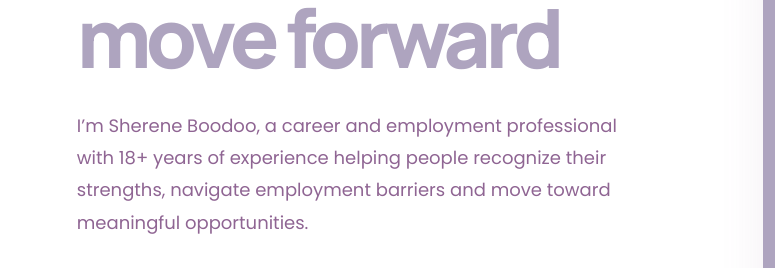
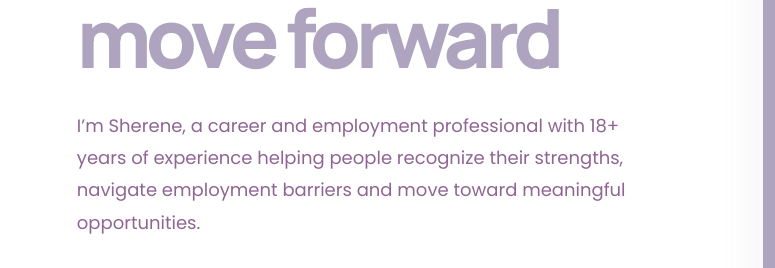
Before and after one commit to themochalabs/sherene-connects, a plain HTML site: page index.html in a window 1280 px wide. Shown: the part 308-576 px from the top of the page, 0-775 px from the left. Drawn offline with Linux system fonts and the light colour scheme.

Commit message:
Update name hero section index.html
Updated name hero section into description

```diff
--- a/index.html
+++ b/index.html
@@ -125,7 +125,7 @@
 
             <p class="hero-description">
 
-                I’m Sherene Boodoo, a career and employment
+                I’m Sherene, a career and employment
                 professional with 18+ years of experience helping
                 people recognize their strengths, navigate
                 employment barriers and move toward meaningful
```
